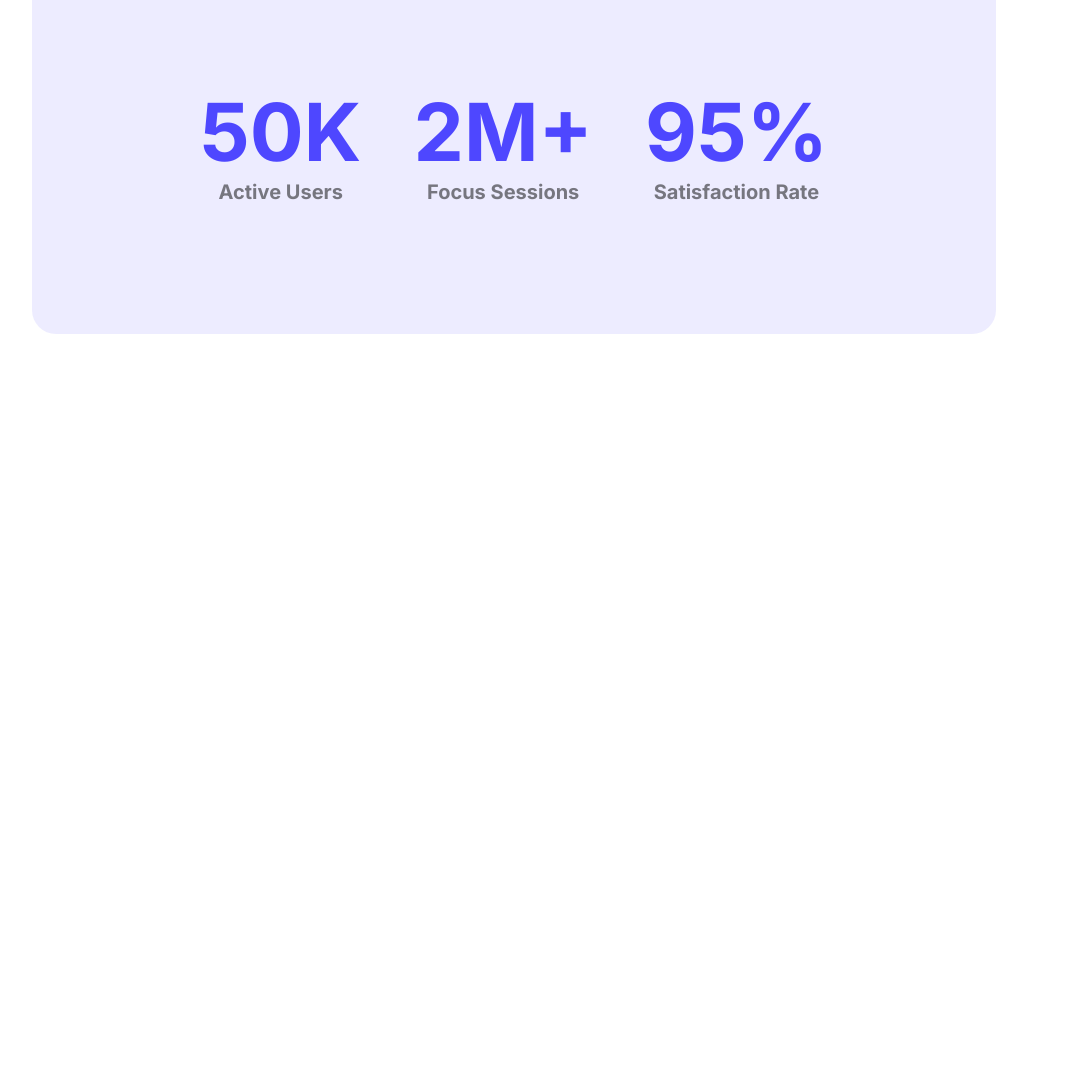
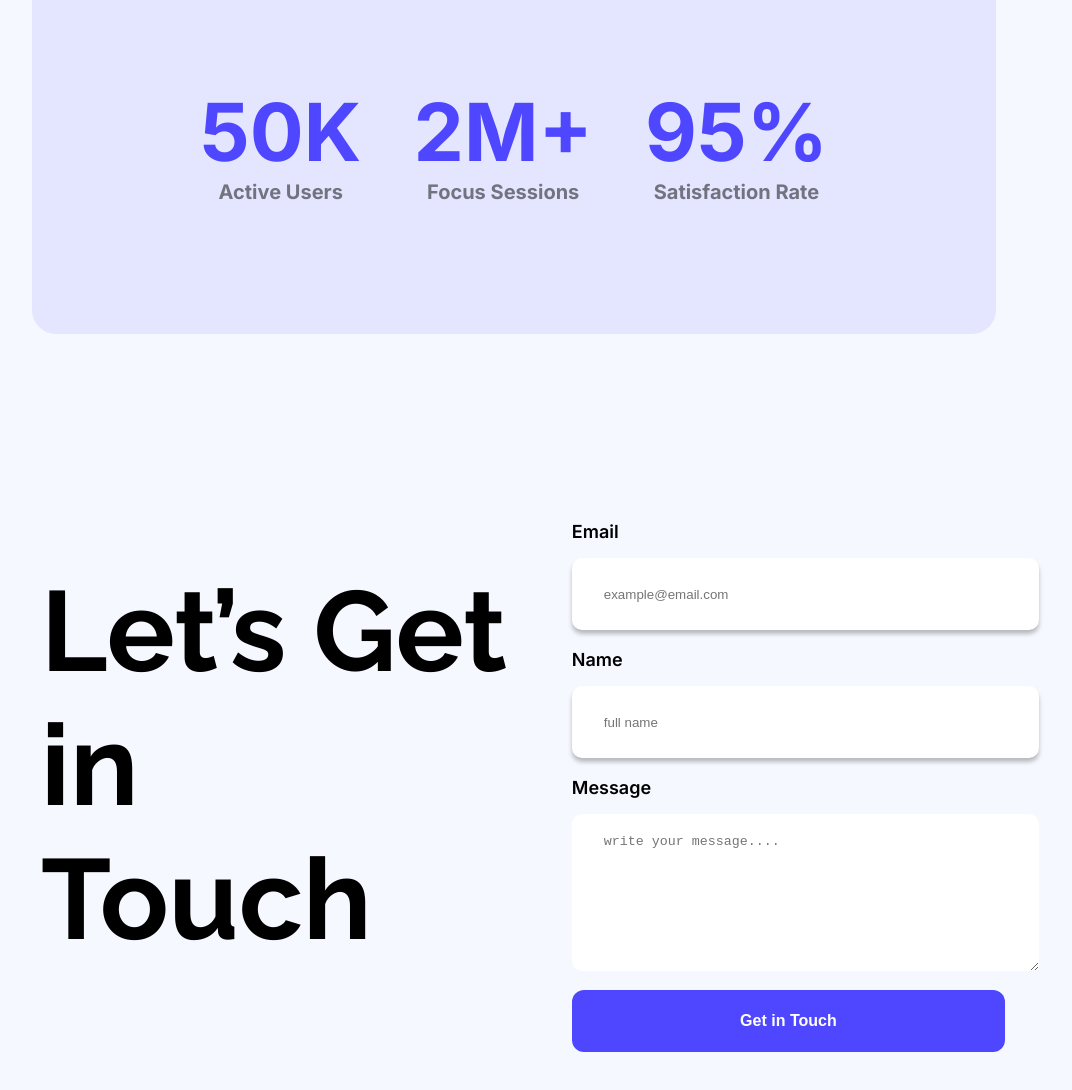
Before and after one commit to TanveerHossain752/B12A01, a plain HTML site: page index.html in a window 1280 px wide. Shown: the part 1672-2762 px from the top of the page, without its empty margins (117-1189 px from the left). Before the commit the page ends 2014 px from the top, so only its background shows below. Drawn offline with Linux system fonts and the light colour scheme.

Commit message:
Let’s Get In Touch Section

```diff
--- a/index.html
+++ b/index.html
@@ -31,8 +31,8 @@
             </h1>
         </div>
     </header>
-    <main class="scale">
-        <div class="action-section margin-top">
+    <main>
+        <div class="action-section margin-top scale">
             <div class="action-left">
                 <h3 class="title">See It in Action</h3>
                 <p class="subtitle">
@@ -45,7 +45,7 @@
                 <img class="img-container" src="Assets/wc-mini.png" alt="" />
             </div>
         </div>
-        <div class="Productive-Users-Section margin-top">
+        <div class="Productive-Users-Section margin-top scale">
             <div class="centered-container">
                 <div>
                     <h2 class="centered-title">Joined Thousands of Productive Users</h2>
@@ -72,6 +72,22 @@
                 </div>
             </div>
         </div>
+        <div class="in-touch margin-top">
+            <div class="touch-left">
+                <h3 class="section-title">Let’s Get in <br>Touch</h3>
+            </div>
+            <div class="touch-right inter-normal">
+                <form action="">
+                    <label for="email">Email</label> <hr>
+                   <input type="email" name="" id="email" placeholder="example@email.com">
+                   <label for="name">Name</label> <hr>
+                   <input type="text" name="" id="name" placeholder="full name">
+                   <label for="message">Message</label> <hr>
+                   <textarea name="" id="message" cols="30" rows="10" placeholder="write your message...."></textarea>
+                   <input class="btn-primary" type="submit" value="Get in Touch">
+                </form>
+            </div>
+        </div>
     </main>
     <footer></footer>
 </body>
--- a/styles/assign.css
+++ b/styles/assign.css
@@ -8,7 +8,9 @@
   font-optical-sizing: auto;
   font-style: normal;
 }
-
+body{
+    background-color: rgba(245, 248, 255, 1)
+}
 .text-center {
     text-align: center;
 }
@@ -111,3 +113,57 @@ nav ul li a {
     margin-top: 0px;
     color: rgba(0, 0, 0, 0.5);
 }
+.in-touch{
+    display: flex;
+    justify-content: space-between;
+    margin-left: 150px;
+    margin-right: 150px;
+}
+.touch-left{
+    font-weight: bold;
+    font-size: 97px;
+}
+.touch-right{
+    margin-top: 71px;
+    width: 50%;
+    height: 490px;
+    margin-bottom: 71px;
+}
+main input[type="email"],
+main input[type="text"] {
+    width: 100%;
+    height: 70px;
+    padding-left: 32px;
+    border-radius: 10px;
+    display: block;
+    margin-bottom: 19px;
+    border: none;
+    background-color: white;
+    gap: 10px;
+    box-shadow : 0px 4px 4px 0px rgba(0, 0, 0, 0.25);
+}
+main textarea {
+    width: 100%;
+    height: 135px;
+    padding-top: 20px;
+    padding-left: 32px;
+    border-radius: 10px;
+    display: block;
+    margin-bottom: 19px;
+    border: none;
+    background-color: white;
+    gap: 10px;
+}
+main input[type="submit"] {
+    width: 100%;
+    height: 62px;
+    gap: 10px;
+}
+main label{
+    font-size: 18px;
+    font-weight: 600;
+    gap: 10px;
+}
+hr{
+    border: none;
+}
```
